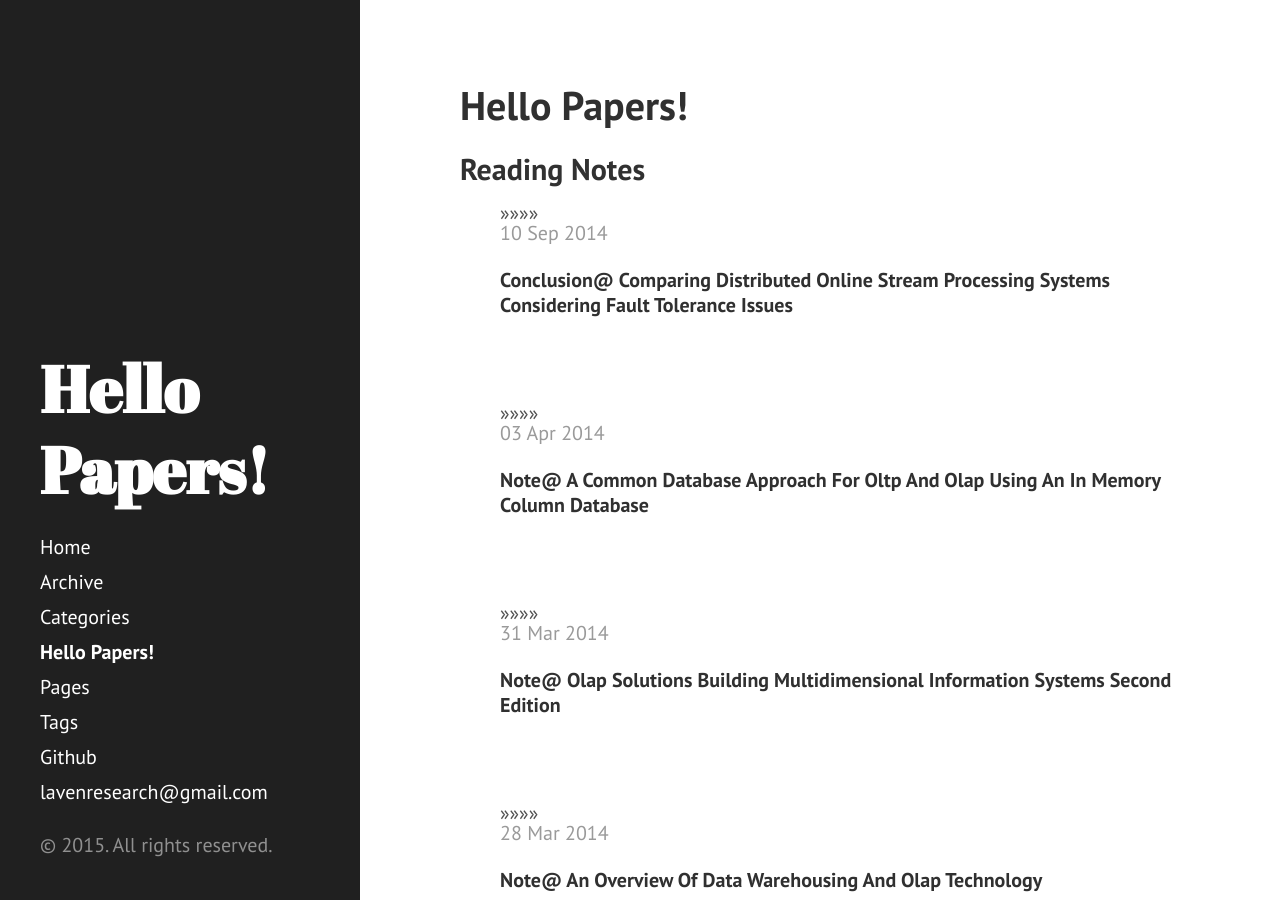
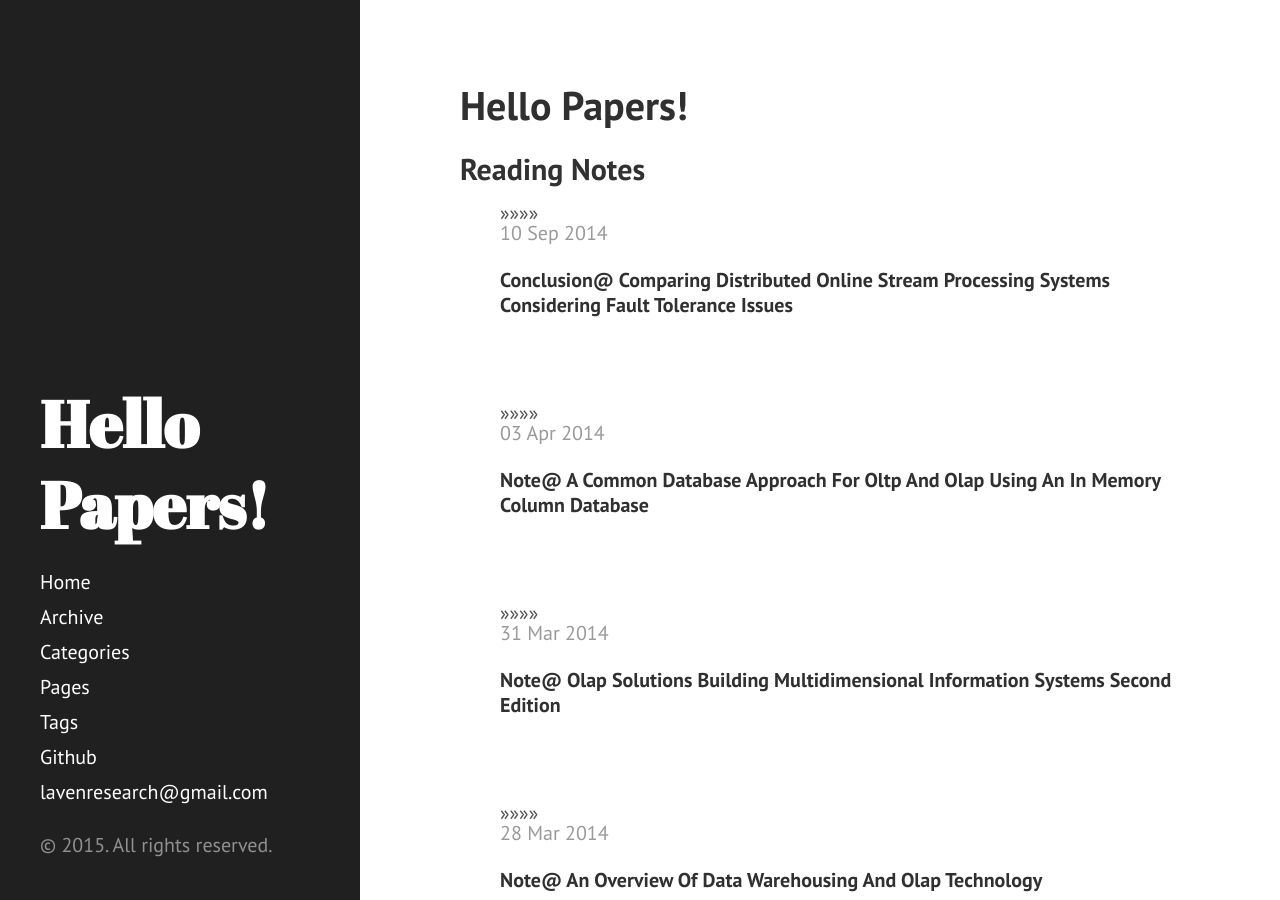
Before and after one commit to lavenresearch/reading, a Jekyll site: the page built from index.md, in a window 1280 px wide and 900 px high. Built offline with Jekyll 4.4.1, drawn with Linux system fonts in a browser that asks for light colours.

Commit message:
changes added

```diff
--- a/_includes/sidebar.html
+++ b/_includes/sidebar.html
@@ -21,8 +21,10 @@
       {% assign pages_list = site.pages %}
       {% for node in pages_list %}
         {% if node.title != null %}
-          {% if node.layout == "hpage" %}
-            <a class="sidebar-nav-item{% if page.url == node.url %} active{% endif %}" href="{{ BASE_PATH }}{{ node.url }}">{{ node.title }}</a>
+          {% if node.title != "Hello Papers!" %}
+            {% if node.layout == "hpage" %}
+              <a class="sidebar-nav-item{% if page.url == node.url %} active{% endif %}" href="{{ BASE_PATH }}{{ node.url }}">{{ node.title }}</a>
+            {% endif %}
           {% endif %}
         {% endif %}
       {% endfor %}
```
